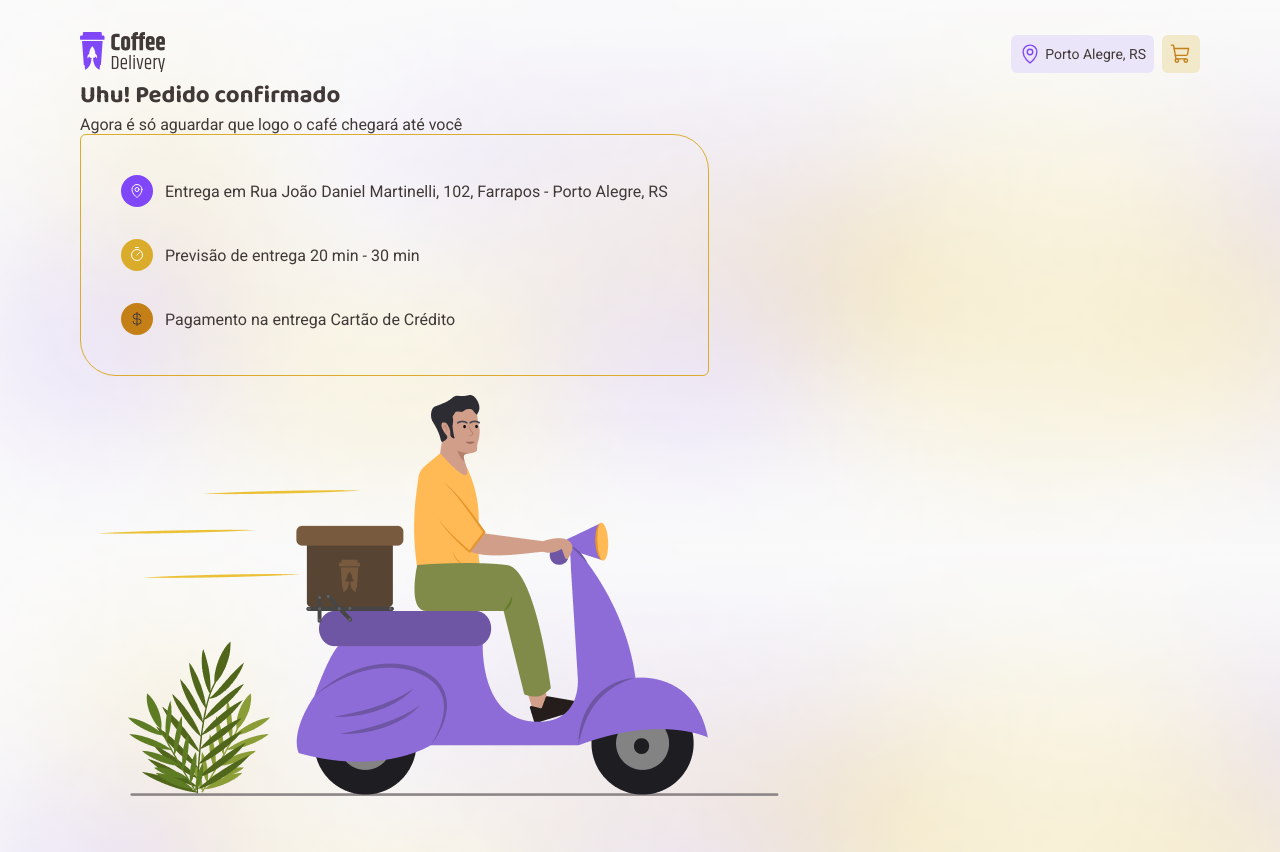
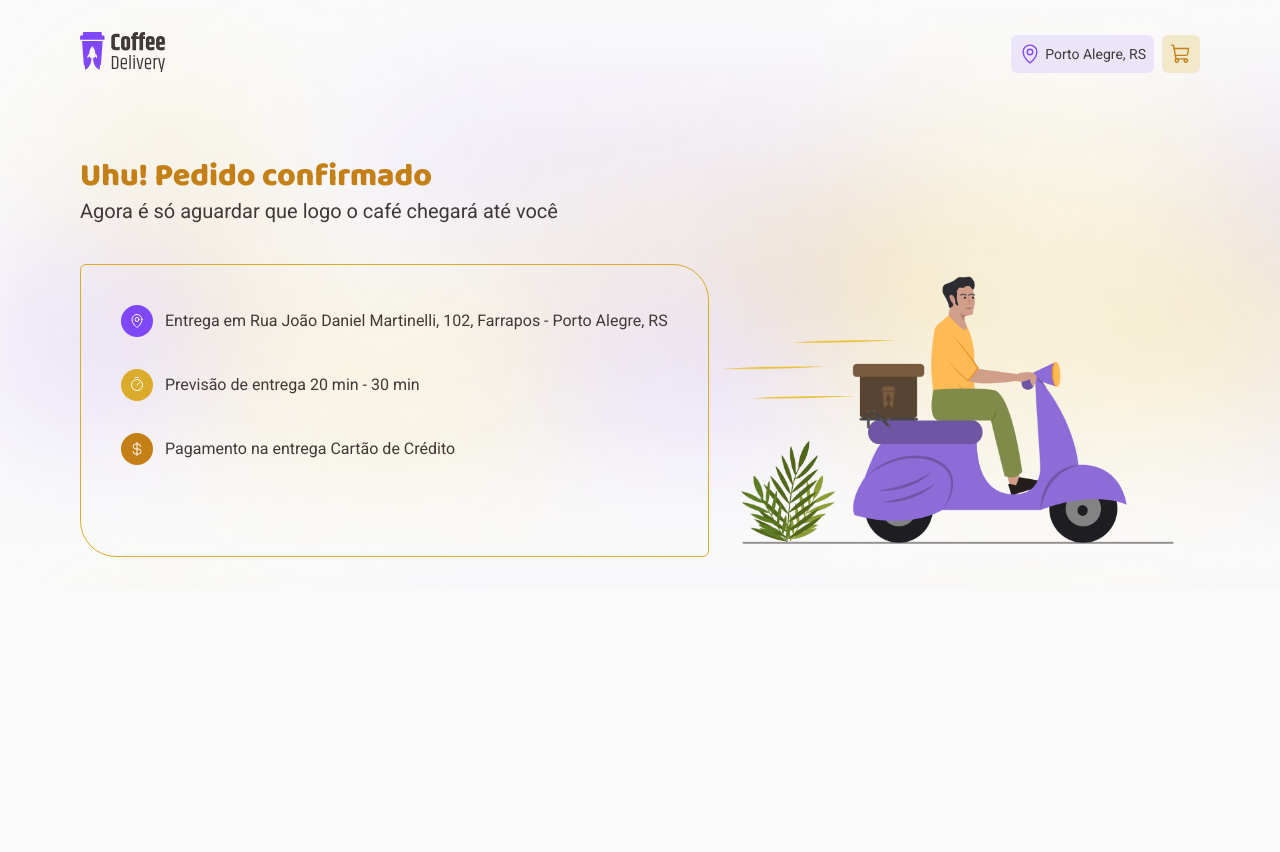
Before and after one commit to irailtonreis/ignite-coffee-delivery, a React (Vite) app: page /orderConfirmed in a window 1280 px wide. After the commit the page ends 800 px from the top, so only its background shows below. Built offline with nearby package versions, Linux system fonts and the light colour scheme.

Commit message:
refactor: Checkout - Estilização pedido confirmado

```diff
--- a/src/pages/OrderConfirmed/index.tsx
+++ b/src/pages/OrderConfirmed/index.tsx
@@ -31,7 +31,7 @@ const OrderConfirmed: React.FC = () => {
           </div>
           <div>
             <Circle color="yellow-700">
-              <CurrencyDollar size={16} />
+              <CurrencyDollar size={16} color="white" />
             </Circle>
             <p>
               Pagamento na entrega <span>Cartão de Crédito</span>
--- a/src/pages/OrderConfirmed/syles.ts
+++ b/src/pages/OrderConfirmed/syles.ts
@@ -1,17 +1,48 @@
 import styled from "styled-components";
 import { devices } from "../../styles/global";
-import {  } from "react";
+import {} from "react";
 
 type DivProps = {
   color: string;
 };
 
+export const Container = styled.div`
+    padding-top: 2.5rem;
+
+    @media only screen and ${devices.lg} {
+        padding-top: 5rem;
+    }
+
+  header {
+    h2{
+        color: ${(props) => props.theme["yellow-700"]};
+        font-family: Baloo 2;
+        font-size: 1.25rem;
+        font-style: normal;
+        font-weight: 800;
+        line-height: 130%;
+
+        @media only screen and ${devices.lg} {
+            font-size: 2rem;
+
+        }
+    }
+    p{
+        font-size: 1.25rem;
+        font-style: normal;
+        font-weight: 400;
+        line-height: 130%;
+        color: ${(props) => props.theme["base-700"]};
+        margin-bottom: 1.125rem;
+
+        @media only screen and ${devices.lg} {
+                    margin-bottom: 2.5rem;
 
 
+        }
+  }
 
-export const Container = styled.div`
-
-`
+`;
 export const OrderContent = styled.div`
   display: flex;
   flex-wrap: wrap;
@@ -19,13 +50,7 @@ export const OrderContent = styled.div`
   @media only screen and ${devices.lg} {
     flex-direction: row;
   }
-
-
-    /* div{
-        display: flex;
-        flex-direction: column;
-    } */
-`
+`;
 export const Circle = styled.div<DivProps>`
   height: 32px;
   width: 32px;
@@ -34,22 +59,30 @@ export const Circle = styled.div<DivProps>`
   justify-content: center;
   align-items: center;
   background: ${(props) => `${props.theme[props.color]}`};
-
-`
+`;
 export const OrderDetails = styled.div`
   display: flex;
   flex-direction: column;
   border-radius: 6px 36px;
-    border: 1px solid #DBAC2C;
+  border: 1px solid #dbac2c;
   padding: 2.5rem;
   gap: 32px;
 
- div{
+  div {
     display: flex;
     align-items: center;
     gap: 12px;
   }
-`
+`;
 export const OrderImage = styled.div`
-
-`
+  flex: 1;
+  display: block;
+  margin-top: 1rem;
+  @media only screen and ${devices.lg} {
+    margin-top: 0;
+  }
+  img {
+    max-width: 100%;
+    display: block;
+  }
+`;
```
Lines whose indentation alone changed are shown as unchanged.
